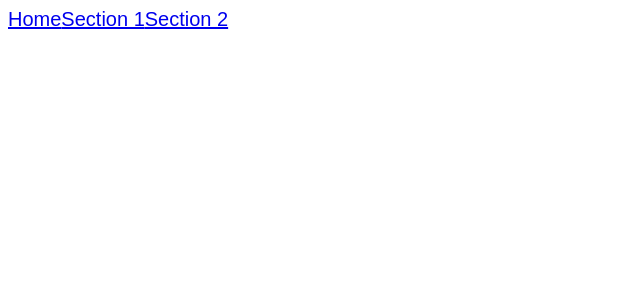
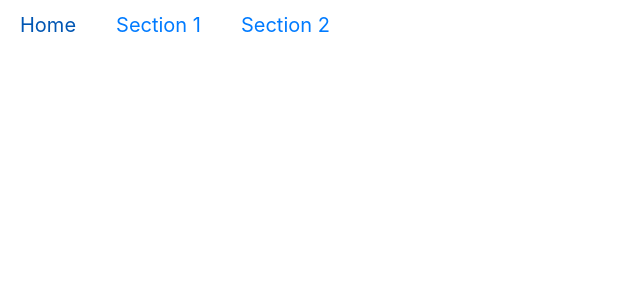
Before and after one commit to elisemykle/jsf--react--bootstrap, a React (Create React App) app: page / in a window 1280 px wide. Shown: the top 300 px of the page, without its empty margins (0-640 px from the left). Built offline with nearby package versions, Linux system fonts and the light colour scheme.

Commit message:
react bootstrap

```diff
--- a/package.json
+++ b/package.json
@@ -7,6 +7,7 @@
     "@testing-library/react": "^9.5.0",
     "@testing-library/user-event": "^7.2.1",
     "react": "^16.13.0",
+    "react-bootstrap": "^1.0.0-beta.17",
     "react-dom": "^16.13.0",
     "react-scripts": "3.4.0"
   },
--- a/public/index.html
+++ b/public/index.html
@@ -2,7 +2,8 @@
 <html lang="en">
   <head>
     <meta charset="utf-8" />
-    <meta name="viewport" content="width=device-width, initial-scale=1" />
+    <meta name="viewport" content="width=device-width, initial-scale=1"/>
+    <link rel="stylesheet" href="https://maxcdn.bootstrapcdn.com/bootstrap/4.3.1/css/bootstrap.min.css"/>
     <meta name="theme-color" content="#ff0000" />
     <meta
       name="description"
--- a/src/components/App.js
+++ b/src/components/App.js
@@ -1,13 +1,15 @@
 import React from 'react';
+import Nav from "react-bootstrap/Nav";
+import Navbar from "react-bootstrap/NavBar";
 
 export default function App() {
     return (
         <div className="App">
-            <nav>
-                <a href="/">Home</a>
-                <a href="/section1/">Section 1</a>
-                <a href="/section2/">Section 2</a>
-            </nav>
+            <Nav>
+                <Nav.Link href="/">Home</Nav.Link>
+                <Nav.Link href="/section1/">Section 1</Nav.Link>
+                <Nav.Link href="/section2/">Section 2</Nav.Link>
+            </Nav>
         </div>
     );
 }
```
Also changed, not shown: 1 other file (tests, documents, lock files or other folders).
